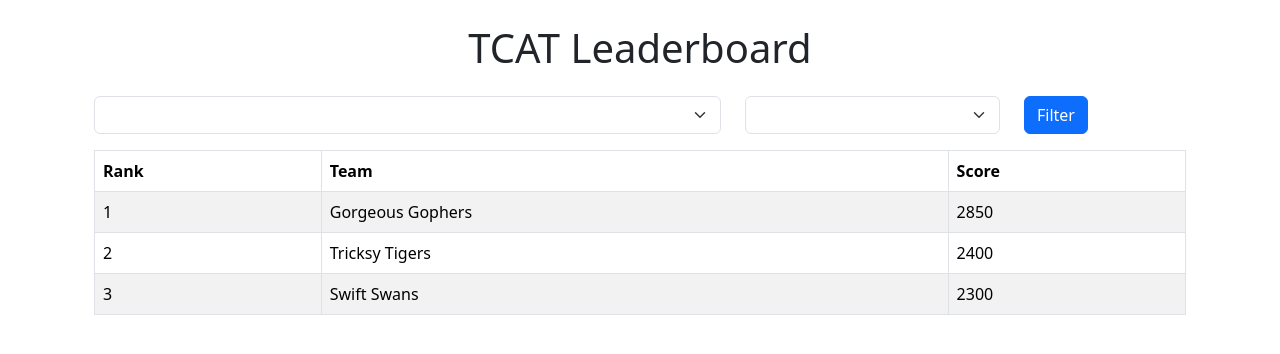
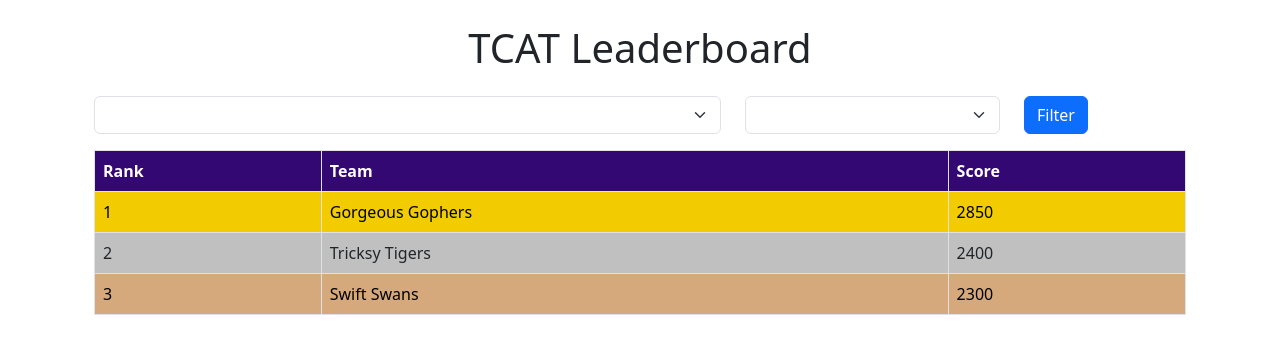
Before and after one commit to TaskarCenterAtUW/workspaces-leaderboard, a Vue app in the folder frontend/: page / in a window 1280 px wide. Shown: the top 354 px of the page. Built offline with nearby package versions, Linux system fonts and the light colour scheme.

Commit message:
override new table background striping in Bootstrap CSS

```diff
--- a/frontend/src/App.vue
+++ b/frontend/src/App.vue
@@ -93,21 +93,8 @@ export default {
 </script>
 
 <style>
-/**
-.container {
-  max-width: 100%;
-  padding: 15px;
+.table {
+    --bs-table-color: initial;
+    --bs-table-bg: initial;
 }
-.table-responsive {
-  overflow-x: auto;
-}
-@media (max-width: 768px) {
-  h1 {
-    font-size: 1.5rem;
-  }
-  .btn {
-    width: 100%;
-  }
-}
-*/
 </style>
```
